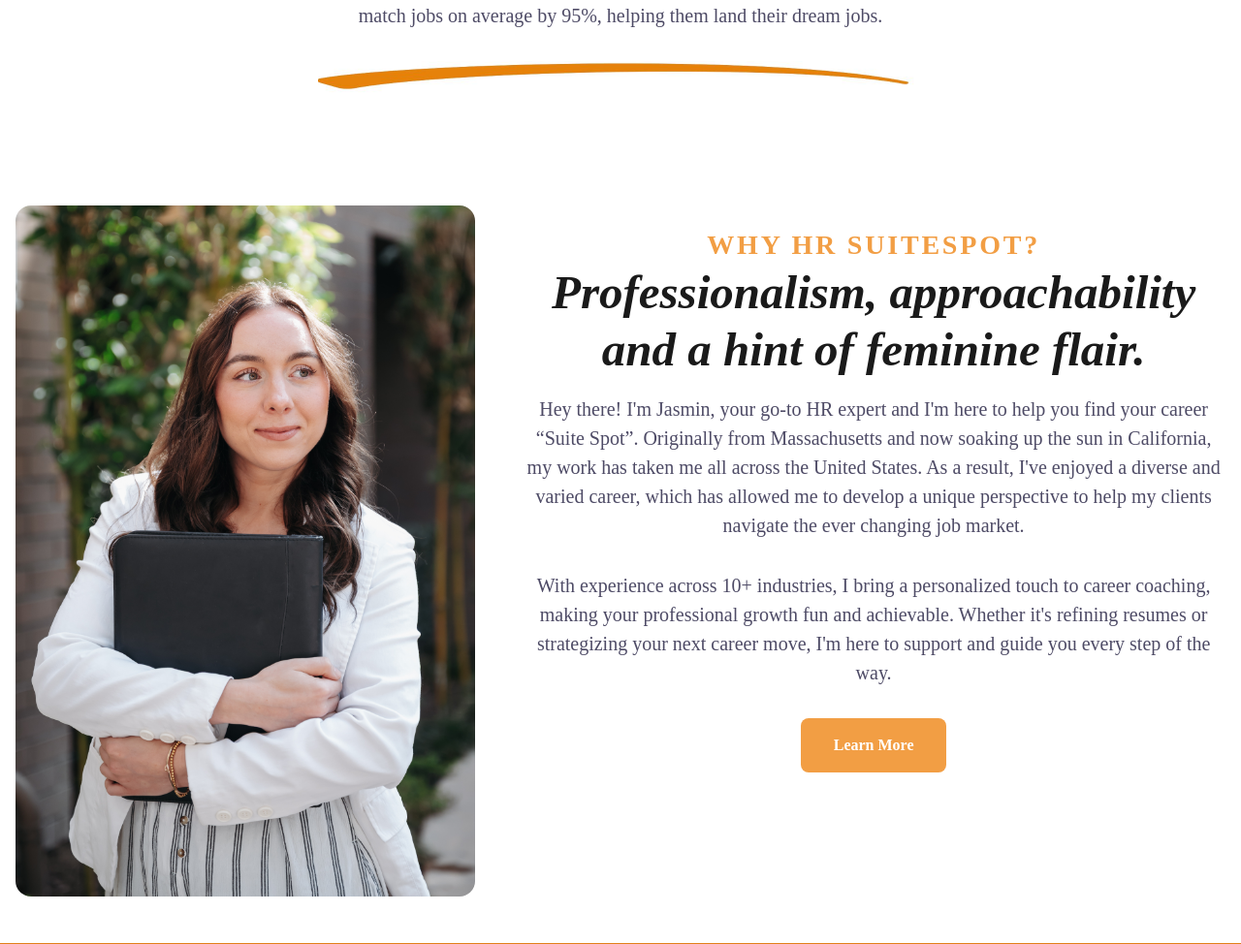
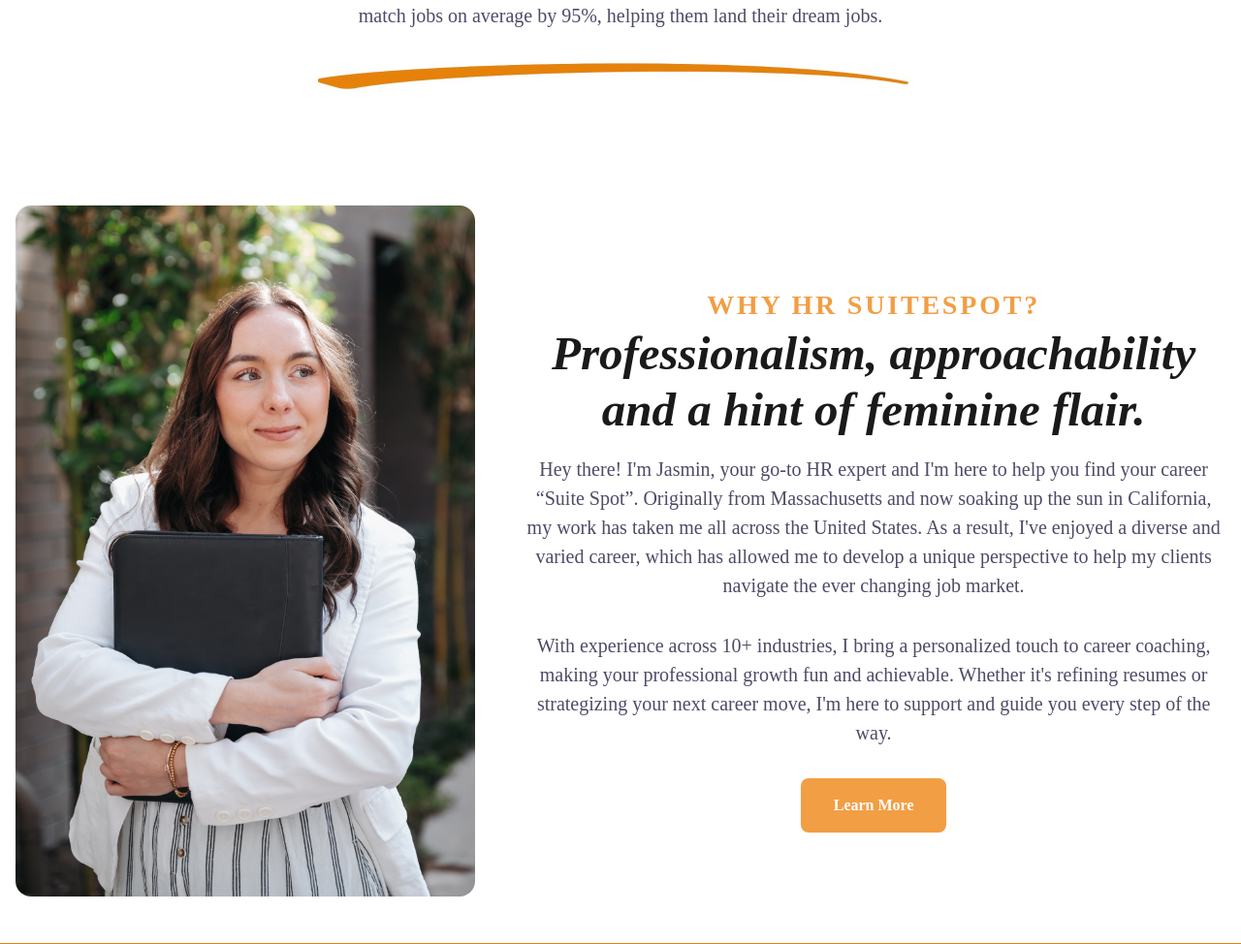
Before and after one commit to CovertRob/hr_suite_spot, a Flask app: page /index in a window 1280 px wide. Shown: the part 311-1285 px from the top of the page at 97% size. Run offline with Flask 3, Linux system fonts and the light colour scheme; some libraries are stand-ins or nearby versions.

Commit message:
Typo and style fix.

```diff
--- a/hr_suite_spot/static/stylesheets/misc_content.css
+++ b/hr_suite_spot/static/stylesheets/misc_content.css
@@ -100,7 +100,7 @@
     #content-1450 .cs-content.with-pic {
       flex-direction: column;
       gap: 3rem;
-      align-items: flex-start;
+
 
     }
 
@@ -180,6 +180,7 @@
     }
 
     #content-1450 .cs-button-solid.dynamic {
+      margin-top: 1rem;
       line-height: 1.5;
     }
 
--- a/hr_suite_spot/templates/coaching_call.html
+++ b/hr_suite_spot/templates/coaching_call.html
@@ -21,7 +21,7 @@
                 <h2 id="main-title">When you work with me:</h2>
                 <div class="content-list">
                     <p class="text-element"><strong>Expertise You Can Trust:</strong> With over eight years of HR industry experience and a PHR® certification, I bring a wealth of knowledge to help you navigate your career path effectively.</p>
-                    <p class="text-element"> <strong>Real-World Insight:</strong>Having held various HR roles across multiple industries— including Aerospace, Banking, and Healthcare—I understand what employers are looking for and can guide you to meet those expectations.</p>
+                    <p class="text-element"> <strong>Real-World Insight:</strong> Having held various HR roles across multiple industries— including Aerospace, Banking, and Healthcare—I understand what employers are looking for and can guide you to meet those expectations.</p>
                     <p class="text-element"><strong>Personalized Coaching Passion:</strong> My passion for mentoring and teaching stems from a genuine desire to see you succeed. I provide honest feedback and tailored support to help you achieve your career goals.</p>
                     <p class="text-element"><strong>Proven Track Record:</strong> My diverse experience with both global and local companies means I have the insights needed to help you land your dream job, no matter the sector.</p>
                     <p class="text-element"><strong>Dedicated to Your Success:</strong> I&apos;m committed to ensuring we achieve your career aspirations together. My proactive approach guarantees that I&apos;ll be with you every step of the way until you find your perfect fit!</p>
```
